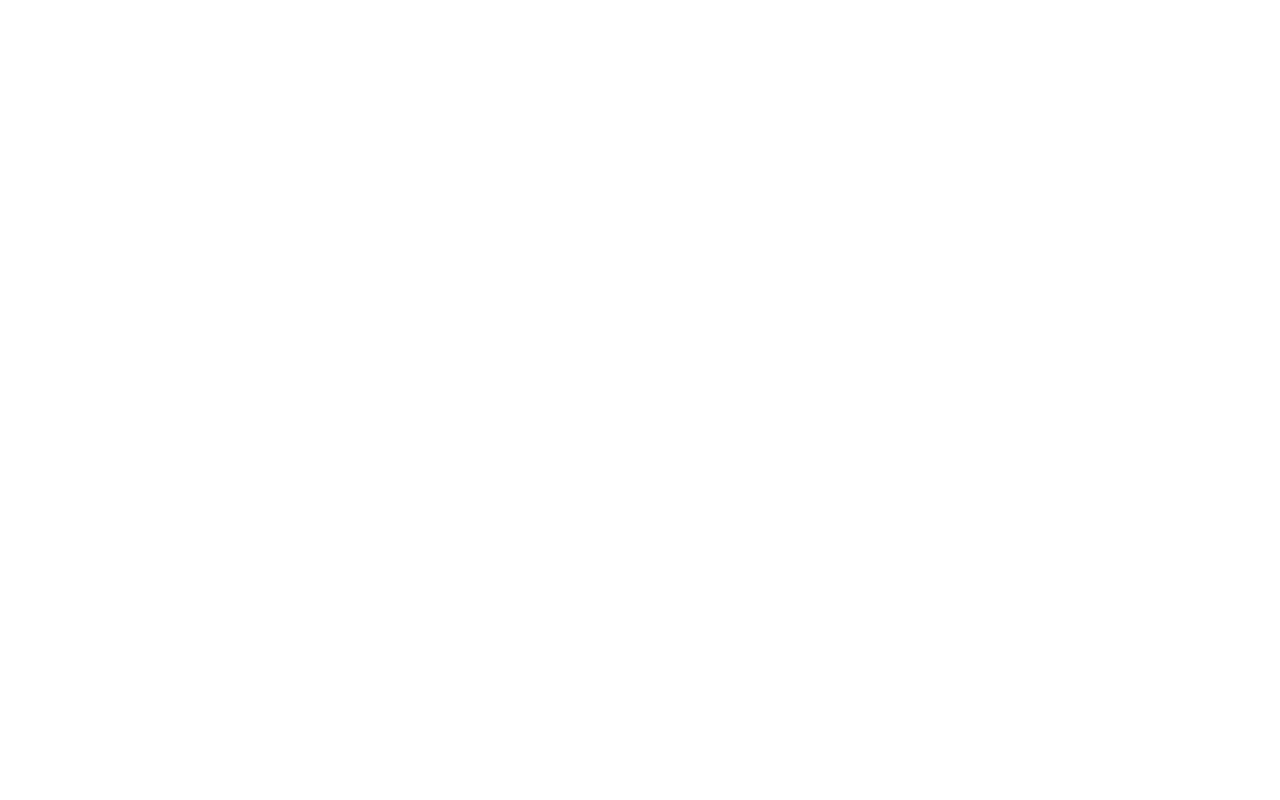
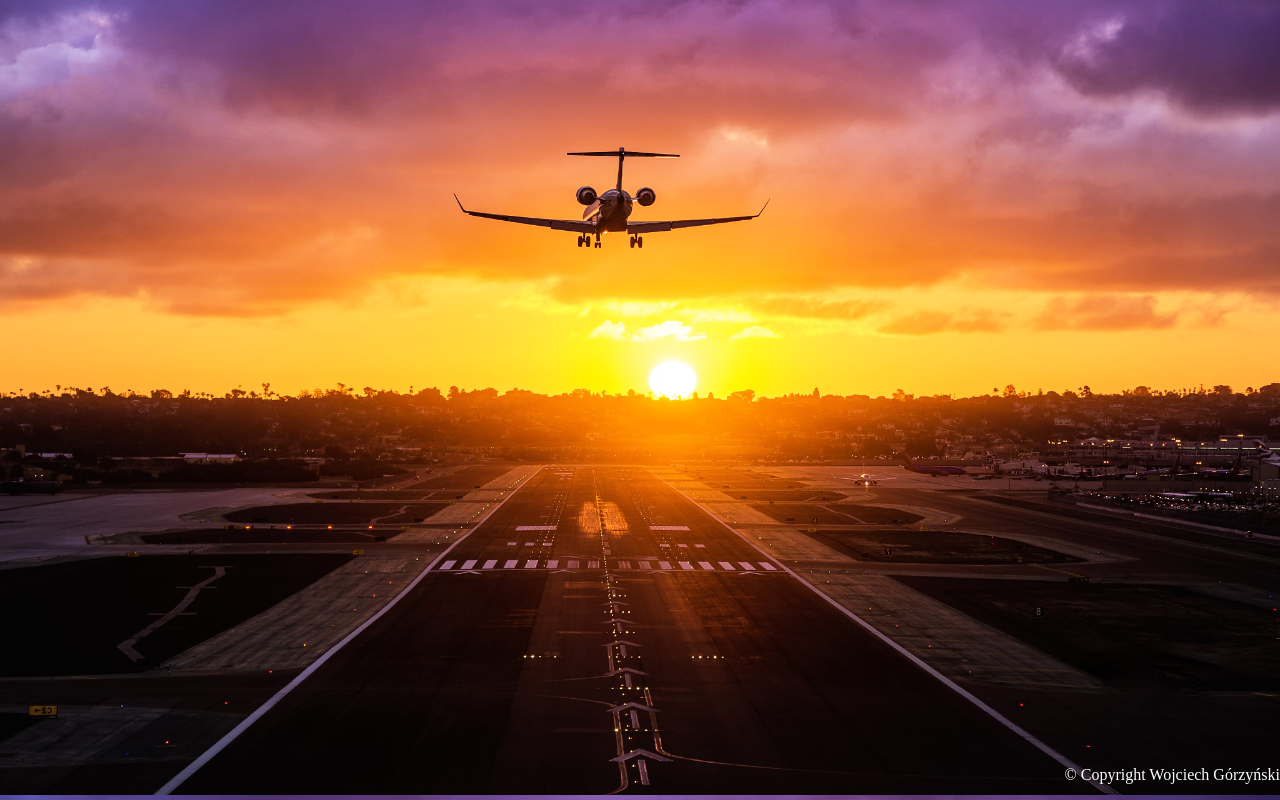
Before and after one commit to wojciechgorzynski/ProjektZaliczeniowy, a plain HTML site: page index.html in a window 1280 px wide. Drawn offline with Linux system fonts and the light colour scheme.

Commit message:
Changes in html and css

```diff
--- a/index.html
+++ b/index.html
@@ -5,11 +5,15 @@
     <meta charset="UTF-8">
     <meta name="viewport" content="width=device-width, initial-scale=1.0">
     <link rel="stylesheet" href="style.css">
-    <title>Document</title>
+    <title>System rezerwacji</title>
 </head>
 
 <body>
+    <div class="body"></div>
 
+    <div class="footer">
+        <p>&copy; Copyright Wojciech Górzyński</p>
+    </div>
 </body>
 
 </html>
--- a/style.css
+++ b/style.css
@@ -0,0 +1,15 @@
+    body {
+        background-image: url(images/Airport-Wallpaper-HD.jpg);
+        background-size: cover;
+        height: 90vh;
+        background-position: center;
+    }
+
+    .footer {
+        position: fixed;
+        left: 0;
+        bottom: 0;
+        width: 100%;
+        color: white;
+        text-align: right;
+    }
```
Also changed, not shown: images/Airport-Wallpaper-HD.jpg (added), images/yaponiya-aeroport-osaka-samolet.jpg (added).
